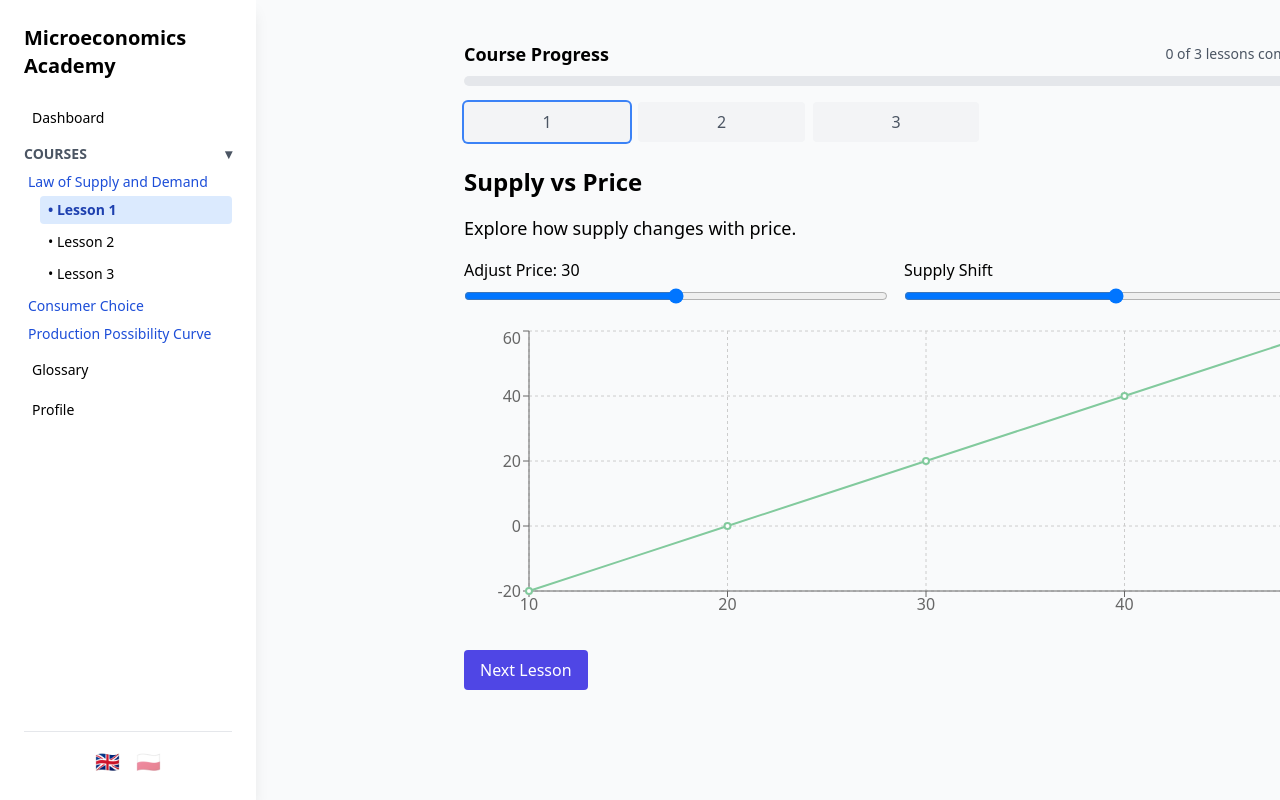
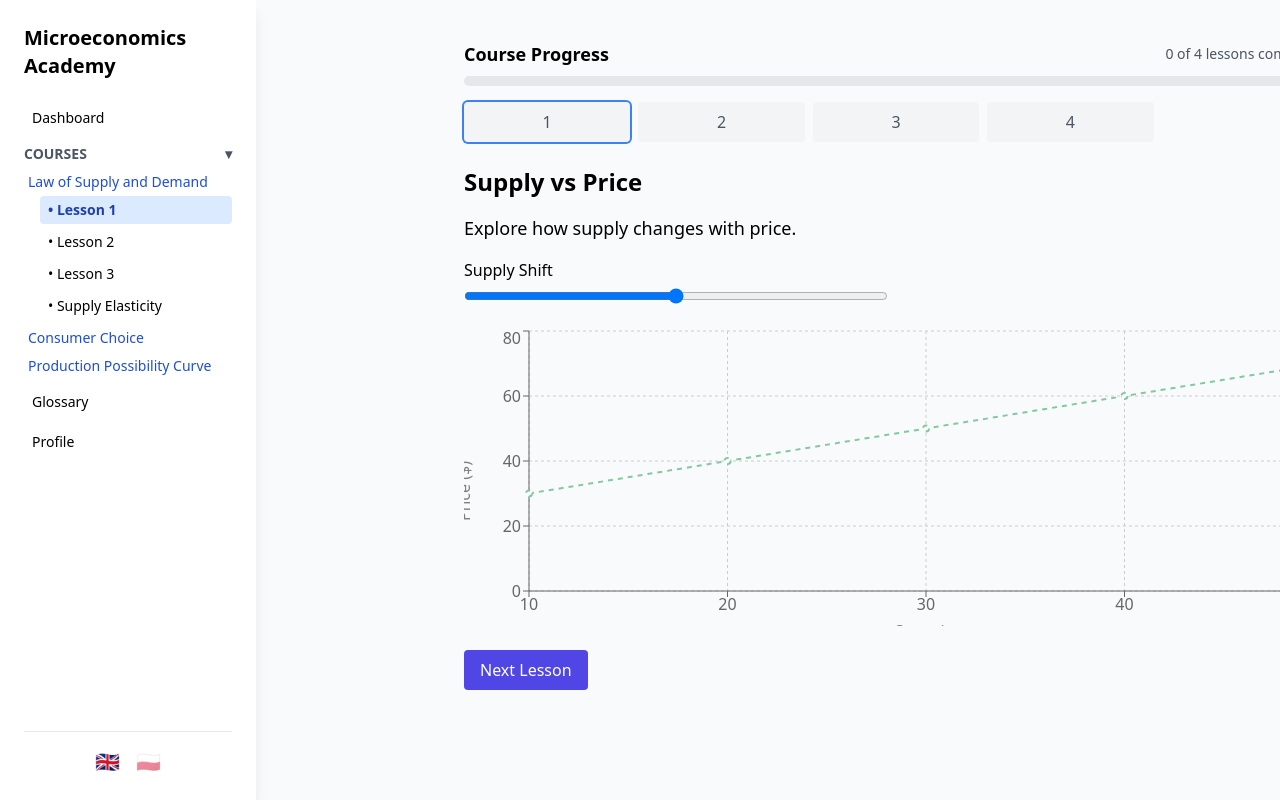
Before and after one commit to siedlmi/microeconomics-app, a React (Create React App) app: page /courses/law-of-supply-and-demand/lesson-1 in a window 1280 px wide. Shown: the top 800 px of the page. Built offline with nearby package versions, Linux system fonts and the light colour scheme.

Commit message:
more changes

```diff
--- a/src/components/DemandSupplyGraph.tsx
+++ b/src/components/DemandSupplyGraph.tsx
@@ -13,46 +13,32 @@ import {
 type LessonType = 'supply' | 'demand' | 'both';
 
 export default function DemandSupplyGraph({ type }: { type: LessonType }) {
-  const [price, setPrice] = useState(30);
   const [demandShift, setDemandShift] = useState(0);
   const [supplyShift, setSupplyShift] = useState(0);
 
-  const demand = 120 + demandShift - price * 2;
-  const supply = -40 + supplyShift + price * 2;
-  const elasticity = (price / demand).toFixed(2);
+  const quantities = [10, 20, 30, 40, 50];
+  const data = quantities.map((q) => ({
+    quantity: q,
+    // Original curves
+    demandPrice: (120 - 2 * q) / 2,
+    supplyPrice: (40 + 2 * q) / 2,
+    // Shifted curves
+    shiftedDemandPrice: (120 + demandShift - 2 * q) / 2,
+    shiftedSupplyPrice: (40 - supplyShift + 2 * q) / 2,
+  }));
 
   const equilibrium = useMemo(() => {
-    const eqPrice = (160 + demandShift - supplyShift) / 4;
-    const eqQuantity = 120 + demandShift - eqPrice * 2;
+    const eqQuantity = (160 + demandShift - supplyShift) / 8;
+    const eqPrice = (120 + demandShift - 2 * eqQuantity) / 2;
     return {
+      eqQuantity: Math.round(eqQuantity),
       eqPrice: Math.round(eqPrice),
-      eqQuantity: Math.round(eqQuantity),
     };
   }, [demandShift, supplyShift]);
-
-  const prices = [10, 20, 30, 40, 50];
-  const data = prices.map((p) => ({
-    price: p,
-    demand: 120 + demandShift - p * 2,
-    supply: -40 + supplyShift + p * 2,
-  }));
 
   return (
     <div className="mt-4">
       <div className="grid md:grid-cols-2 gap-4 mb-4">
-        <div>
-          <label className="block font-medium mb-1">
-            Adjust Price: {price}
-          </label>
-          <input
-            type="range"
-            min={10}
-            max={50}
-            value={price}
-            onChange={(e) => setPrice(Number(e.target.value))}
-            className="w-full"
-          />
-        </div>
         {type !== 'supply' && (
           <div>
             <label className="block font-medium mb-1">Demand Shift</label>
@@ -81,7 +67,6 @@ export default function DemandSupplyGraph({ type }: { type: LessonType }) {
         )}
         {type === 'both' && (
           <div className="text-sm bg-yellow-100 p-2 rounded">
-            <p><strong>Elasticity:</strong> {elasticity}</p>
             <p><strong>Equilibrium:</strong> Price ${equilibrium.eqPrice}, Quantity {equilibrium.eqQuantity}</p>
           </div>
         )}
@@ -90,22 +75,72 @@ export default function DemandSupplyGraph({ type }: { type: LessonType }) {
       <ResponsiveContainer width="100%" height={300}>
         <LineChart data={data}>
           <CartesianGrid strokeDasharray="3 3" />
-          <XAxis dataKey="price" />
-          <YAxis />
+          <XAxis
+            dataKey="quantity"
+            label={{ value: 'Quantity', position: 'bottom' }}
+          />
+          <YAxis
+            label={{ value: 'Price ($)', angle: -90, position: 'left' }}
+          />
           <Tooltip />
           {type !== 'supply' && (
-            <Line type="monotone" dataKey="demand" stroke="#8884d8" strokeWidth={2} />
+            <>
+              <Line
+                type="monotone"
+                dataKey="demandPrice"
+                name="Original Demand"
+                stroke="#8884d8"
+                strokeWidth={2}
+                strokeDasharray="5 5"
+              />
+              {demandShift !== 0 && (
+                <Line
+                  type="monotone"
+                  dataKey="shiftedDemandPrice"
+                  name="Shifted Demand"
+                  stroke="#8884d8"
+                  strokeWidth={2}
+                />
+              )}
+            </>
           )}
           {type !== 'demand' && (
-            <Line type="monotone" dataKey="supply" stroke="#82ca9d" strokeWidth={2} />
+            <>
+              <Line
+                type="monotone"
+                dataKey="supplyPrice"
+                name="Original Supply"
+                stroke="#82ca9d"
+                strokeWidth={2}
+                strokeDasharray="5 5"
+              />
+              {supplyShift !== 0 && (
+                <Line
+                  type="monotone"
+                  dataKey="shiftedSupplyPrice"
+                  name="Shifted Supply"
+                  stroke="#82ca9d"
+                  strokeWidth={2}
+                />
+              )}
+            </>
           )}
-          {type === 'both' && (
+          {type === 'both' && demandShift === 0 && supplyShift === 0 && (
             <ReferenceDot
-              x={equilibrium.eqPrice}
-              y={equilibrium.eqQuantity}
+              x={20}
+              y={30}
               r={6}
               fill="red"
-              label={{ value: 'Equilibrium', position: 'top', fill: 'red' }}
+              label={{ value: 'Original Equilibrium', position: 'top', fill: 'red' }}
+            />
+          )}
+          {type === 'both' && (demandShift !== 0 || supplyShift !== 0) && (
+            <ReferenceDot
+              x={equilibrium.eqQuantity}
+              y={equilibrium.eqPrice}
+              r={6}
+              fill="red"
+              label={{ value: 'New Equilibrium', position: 'top', fill: 'red' }}
             />
           )}
         </LineChart>
--- a/src/components/Sidebar.tsx
+++ b/src/components/Sidebar.tsx
@@ -105,6 +105,7 @@ export default function Sidebar({ completed }: { completed: any }) {
                         <NavLink to="/courses/law-of-supply-and-demand/lesson-1" className={linkClass}>• Lesson 1</NavLink>
                         <NavLink to="/courses/law-of-supply-and-demand/lesson-2" className={linkClass}>• Lesson 2</NavLink>
                         <NavLink to="/courses/law-of-supply-and-demand/lesson-3" className={linkClass}>• Lesson 3</NavLink>
+                        <NavLink to="/courses/law-of-supply-and-demand/lesson-4" className={linkClass}>• Supply Elasticity</NavLink>
                       </div>
                     )}
                   </div>
--- a/src/courses/law/metadata.ts
+++ b/src/courses/law/metadata.ts
@@ -27,6 +27,11 @@ const lawMetadata: CourseMetadata & { content: { lessons: LawLesson[] } } = {
         title: 'Supply & Demand Together',
         description: 'See how supply and demand interact to form equilibrium.',
         type: 'both'
+      },
+      {
+        title: 'Supply Elasticity',
+        description: 'Learn how responsive supply is to changes in price. Supply elasticity measures how much the quantity supplied changes when the price changes.',
+        type: 'supply'
       }
     ],
     quiz: [
@@ -57,6 +62,15 @@ const lawMetadata: CourseMetadata & { content: { lessons: LawLesson[] } } = {
           { text: 'Increased production', isCorrect: false },
         ],
       },
+      {
+        question: 'Which of the following indicates elastic supply?',
+        options: [
+          { text: 'A small change in price causes a large change in quantity supplied', isCorrect: true },
+          { text: 'A large change in price causes a small change in quantity supplied', isCorrect: false },
+          { text: 'Price and quantity change proportionally', isCorrect: false },
+          { text: 'Supply does not change with price', isCorrect: false },
+        ],
+      }
     ]
   }
 };
```
